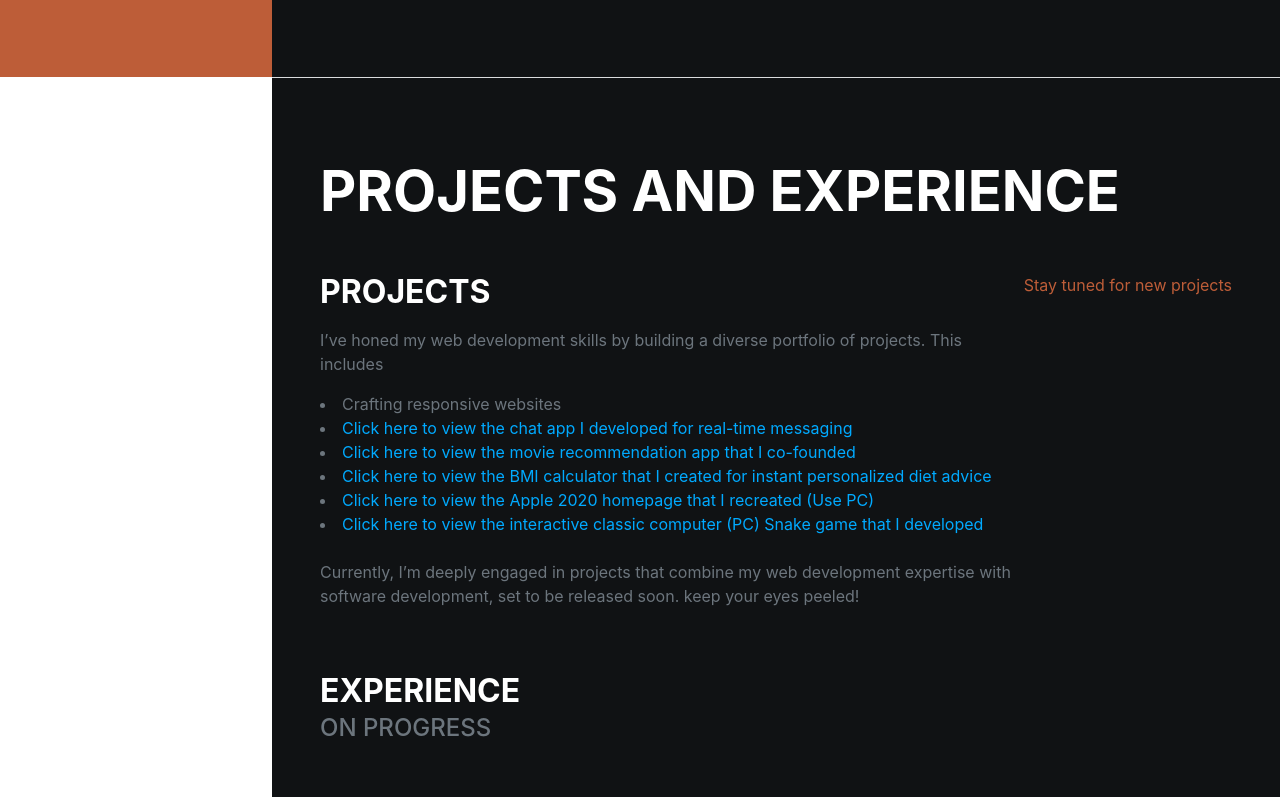
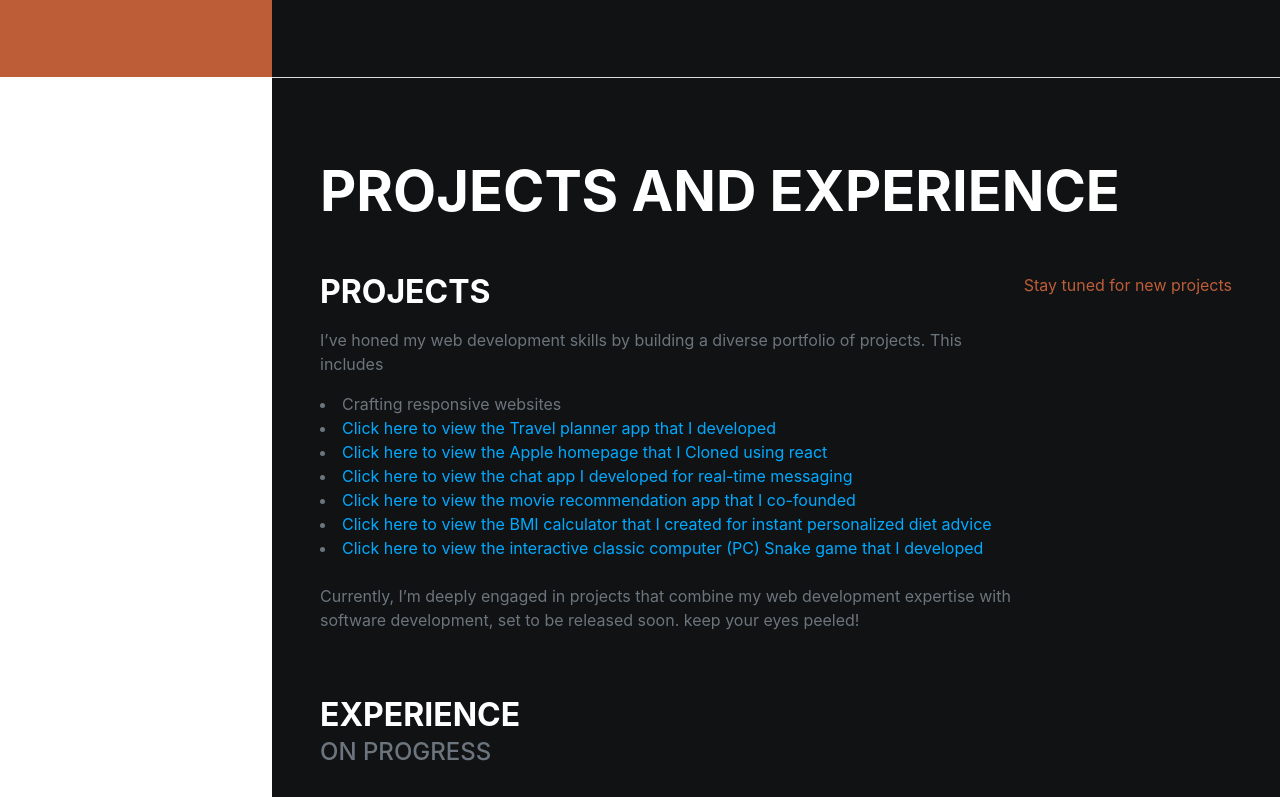
Before and after one commit to eliaszeru/eliaszeru.github.io, a plain HTML site: page index.html in a window 1280 px wide. Shown: the part 723-1520 px from the top of the page. Drawn offline with nearby package versions, Linux system fonts and the light colour scheme; a web font is replaced by a local one.

Commit message:
update status

```diff
--- a/index.html
+++ b/index.html
@@ -83,10 +83,11 @@
                             <h3 class="mb-0">projects</h3>
                             <div class="subheading mb-3"></div>
                             <p>I’ve honed my web development skills by building a diverse portfolio of projects. This includes <li>Crafting responsive websites</li>
+                                <li><a class="applee" target="_blank" href="https://travel-app-l6et.vercel.app/">Click here to view the Travel planner app that I developed</a></li>
+                                <li><a class="applee" target="_blank" href="https://apple-website-clone-using-react.vercel.app/">Click here to view the Apple homepage that I Cloned using react </a></li>
                                 <li><a class="applee" target="_blank" href="https://chat-app-mern-1-85en.onrender.com/">Click here to view the chat app I developed for real-time messaging</a></li>
                                 <li><a class="applee" target="_blank" href="https://rabumaabraham.github.io/movie-recommendation-app/">Click here to view the movie recommendation app that I co-founded</a></li>
                                 <li><a class="applee" target="_blank" href="https://eliaszeru.github.io/Body-mass-index-calculator/">Click here to view the BMI calculator that I created for instant personalized diet advice</a></li>
-                                <li><a class="applee" target="_blank" href="https://eliaszeru.github.io/Apple-nonresponsive-clone-2020/">Click here to view the Apple 2020 homepage that I recreated (Use PC)</a></li>
                                 <li> <a class="appsn" target="_blank" href="https://eliaszeru.github.io/snake-game/">Click here to view the interactive classic computer (PC) Snake game that I developed </a> </li> <br>
                                 Currently, I’m deeply engaged in projects that combine my web development expertise with software development, set to be released soon. keep your eyes peeled!</p>
                         </div>
--- a/js/scripts.js
+++ b/js/scripts.js
@@ -33,7 +33,7 @@ window.addEventListener('DOMContentLoaded', event => {
 
 });
 var typed = new Typed(".auto-type",{
-    strings:["Freelancer","Web developer","Software developer"],
+    strings:["Freelancer","Full Stack developer","Problem Solver"],
     typeSpeed:150,
     backSpeed:150,
     loop: true
```
